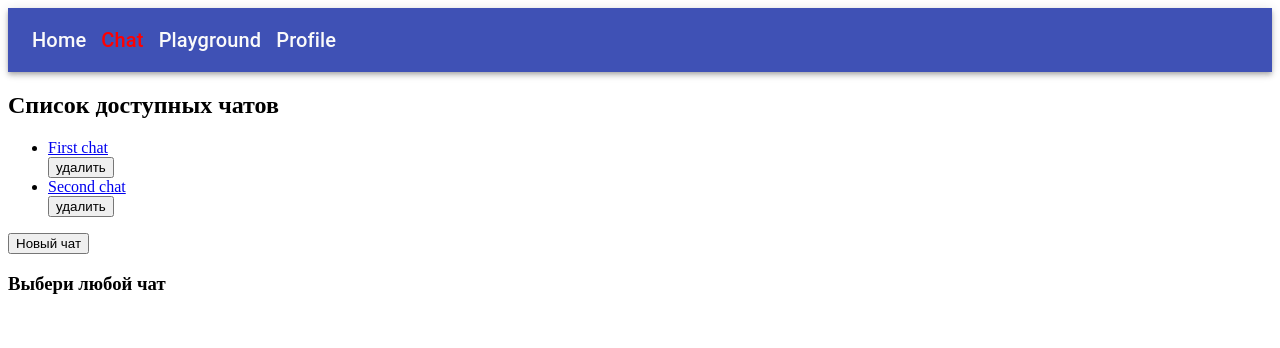
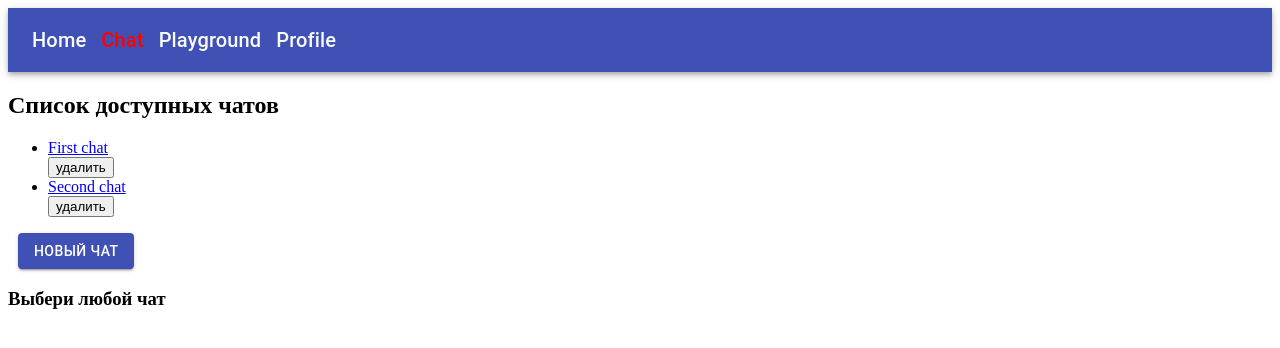
Before and after one commit to nikita1984/reactHomeWork_4, a React (Create React App) app: page /chat in a window 1280 px wide. Shown: the top 348 px of the page. Built offline with nearby package versions, Linux system fonts and the light colour scheme.

Commit message:
css-styalize Chat-component

```diff
--- a/src/Chat/index.js
+++ b/src/Chat/index.js
@@ -1,38 +1,37 @@
 import React, { useEffect, useState } from "react";
 import Chat from "./Chat";
+import Button from "@material-ui/core/Button";
 import {
   Switch,
   Route,
   Link,
   useRouteMatch,
-  useParams
 } from "react-router-dom";
 import { makeStyles } from "@material-ui/core/styles";
 
 const useStyles = makeStyles((theme) => ({
-  chatWrapper: {
-    height: "100%",
-    width: "100%",
-    display: "flex",
-    justifyContent: "center",
-    alignItems: "center",
+  link: {
+    marginRight: "15px",
+    color: theme.palette.background.default,
+    textDecoration: "none",
   },
 
-  componentWrapper: {
-    width: "600px",
-    height: "80vh",
-    border: "1px solid black",
-    display: "flex",
-    flexDirection: "column",
+  activeLink: {
+    color: "red",
   },
 
-  h3: {
-    textAlign: "center",
+  appBar: {
+    marginBottom: "15px",
+  },
+
+  button: {
+    margin: "0px 10px",
   },
 }));
 
 function ChatList() {
   let match = useRouteMatch();
+  const classes = useStyles();
 
   const [chatsArray, setChatsArray] = useState([
     {id: "001", name: "First chat", mesages: []},
@@ -91,7 +90,16 @@ function ChatList() {
         ))}
       </ul>
 
-      <button onClick={createChat}>Новый чат</button>
+      <Button
+        variant="contained"
+        color="primary"
+        onClick={createChat}
+        classes={{
+          root: classes.button,
+        }}
+      >
+        Новый чат
+      </Button>
 
       <Switch>
         <Route path={`${match.path}/:chatId`}>
```
